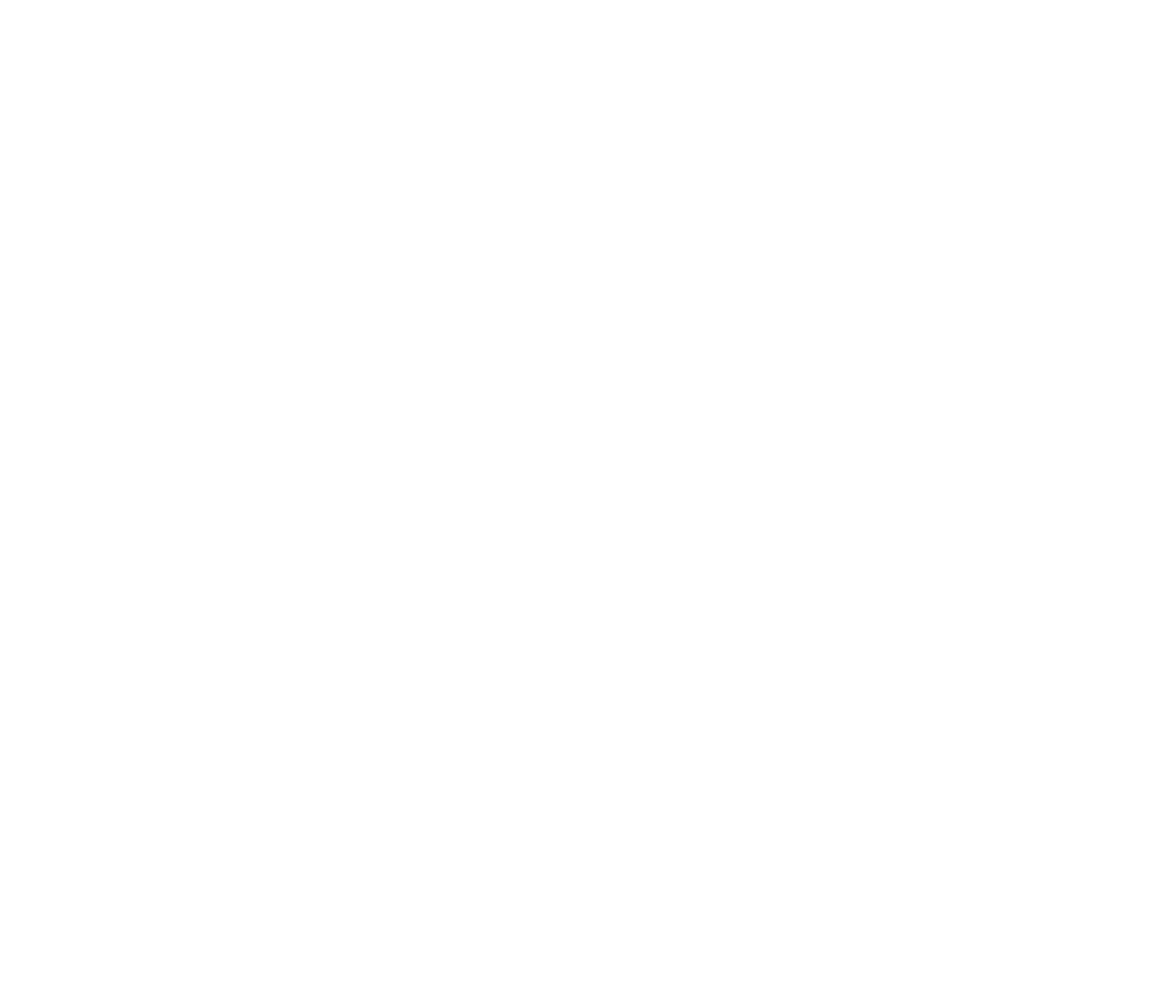
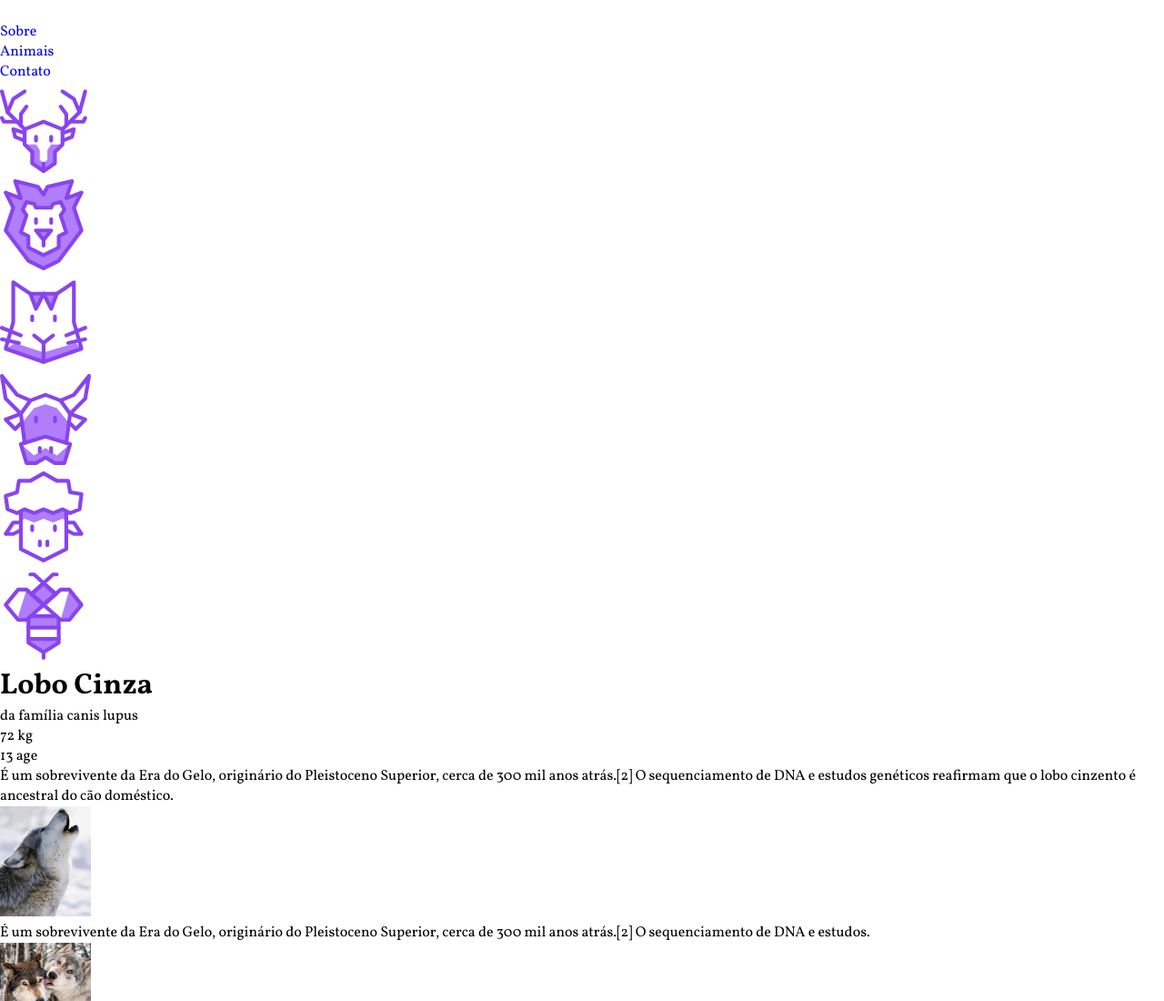
Before and after one commit to KaioCosta62/wildbeast, a plain HTML site: page index.html in a window 1280 px wide. Shown: the top 1100 px of the page at 91% size. Before the commit the page ends 800 px from the top, so only its background shows below. Drawn offline with Linux system fonts and the light colour scheme.

Commit message:
adicionando estrutura html e resetando estilos

```diff
--- a/css/style.css
+++ b/css/style.css
@@ -0,0 +1,23 @@
+@import url('https://fonts.googleapis.com/css2?family=Vollkorn:ital,wght@0,400;0,700;1,700&display=swap');
+
+*{
+  margin: 0;
+  padding: 0;
+  box-sizing: border-box;
+}
+
+ul{
+  list-style: none;
+}
+
+a{
+  text-decoration: none;
+}
+
+img{
+  max-width: 100px;
+}
+
+body{
+  font-family: 'Vollkorn', 'Arial', sans-serif;
+}
--- a/index.html
+++ b/index.html
@@ -1,13 +1,152 @@
 <!DOCTYPE html>
 <html lang="en">
+
 <head>
   <meta charset="UTF-8">
   <meta http-equiv="X-UA-Compatible" content="IE=edge">
   <meta name="viewport" content="width=device-width, initial-scale=1.0">
   <link rel="stylesheet" href="css/style.css">
-  <title>Document</title>
+  <title>WildBeast</title>
 </head>
+
 <body>
+  <div class="estrutura">
 
+    <header class="header">
+      <a href="#" class="logo">
+        <img src="img/wildbeast.svg" alt="WildBeast">
+      </a>
+      <nav>
+        <ul>
+          <li>
+            <a href="#">Sobre</a>
+          </li>
+          <li>
+            <a href="#">Animais</a>
+          </li>
+          <li>
+            <a href="#">Contato</a>
+          </li>
+        </ul>
+      </nav>
+    </header>
+
+    <nav class="sidenav">
+      <ul>
+        <li>
+          <a href="#">
+            <img src="img/icones/cervo.svg" alt="Cervo">
+          </a>
+        </li>
+        <li>
+          <a href="#">
+            <img src="img/icones/leao.svg" alt="Leão">
+          </a>
+        </li>
+        <li>
+          <a href="#">
+            <img src="img/icones/gato.svg" alt="Gato">
+          </a>
+        </li>
+        <li>
+          <a href="#">
+            <img src="img/icones/vaca.svg" alt="Vaca">
+          </a>
+        </li>
+        <li>
+          <a href="#">
+            <img src="img/icones/ovelha.svg" alt="Ovelha">
+          </a>
+        </li>
+        <li>
+          <a href="#">
+            <img src="img/icones/abelha.svg" alt="Abelha">
+          </a>
+        </li>
+      </ul>
+    </nav>
+
+    <main class="content">
+      <div class="titulo">
+        <h1>Lobo Cinza</h1>
+        <span>da família canis lupus</span>
+      </div>
+      <div class="caracteristicas">
+
+        <div>
+          <span class="numero">72</span>
+          <span class="rotulo">kg</span>
+        </div>
+        <div>
+          <span class="numero">13</span>
+          <span class="rotulo">age</span>
+        </div>
+
+      </div>
+
+      <p>
+        É um sobrevivente da Era do Gelo, originário do Pleistoceno Superior, cerca de 300 mil anos atrás.[2] O sequenciamento de DNA e estudos genéticos reafirmam que o lobo cinzento é ancestral do cão doméstico.
+      </p>
+
+      <img src="img/wolf1.jpg" alt="Wolf 1">
+
+      <p>
+        É um sobrevivente da Era do Gelo, originário do Pleistoceno Superior, cerca de 300 mil anos atrás.[2] O sequenciamento de DNA e estudos.
+      </p>
+
+      <img src="img/wolf2.jpg" alt="Wolf 2">
+
+      <p>
+        O peso e tamanho dos lobos variam muito em todo o mundo, tendendo a aumentar proporcionalmente com a latitude, como previsto pela teoria de Christian Bergmann. Em geral, a altura, medida a partir dos ombros, varia de 60 a 95 centímetros.
+      </p>
+
+      <p>
+        O peso varia geograficamente. Em média, os lobos europeus pesam 38,5 kg; os lobos da América do Norte, 36 kg; os lobos indianos e árabes, 25 kg.[7] Embora raros, lobos com mais de 77 kg foram encontrados no Alasca, Canadá,[8] e na antiga União Soviética.
+      </p>
+
+      <blockquote class="citacao">
+        <p>
+          Há algo no uivar do lobo que tira um homem do aqui e agora e o transporta para uma floresta da mente.”
+        </p>
+      </blockquote>
+
+      <ul class="atributos">
+        <li>Surgiu: 12.000 anos</li>
+        <li>Tipo: Mamífero</li>
+        <li>Idade Média: 13 anos</li>
+        <li>Macho adulto: 80kg</li>
+        <li>Fêmea adulta: 55kg</li>
+        <li>Família: Lupus</li>
+      </ul>
+
+      <div class="informacoes">
+        <p>
+          É um sobrevivente da Era do Gelo, originário do Pleistoceno Superior, cerca de 300 mil anos atrás.[2] O sequenciamento de DNA e estudos genéticos reafirmam que o lobo cinzento é ancestral do cão doméstico.
+        </p>
+        <p>
+          É um sobrevivente da Era do Gelo, originário do Pleistoceno Superior, cerca de 300 mil anos atrás.[2] O sequenciamento de DNA e estudos genéticos reafirmam que o lobo cinzento é ancestral do cão doméstico.
+        </p>
+      </div>
+
+      <img src="img/wolf3.jpg" alt="Wolf 3">
+    </main>
+
+    <aside class="anuncios">
+
+      <div class="anuncio-item">
+        <img src="img/anuncio-1.jpg" alt="Anuncio 1">
+      </div>
+
+      <div class="anuncio-item">
+        <img src="img/anuncio-2.jpg" alt="Anuncio 2">
+      </div>
+
+    </aside>
+
+    <footer class="footer">
+      <p>WildBeast Animals</p>
+    </footer>
+  </div>
 </body>
+
 </html>
```
